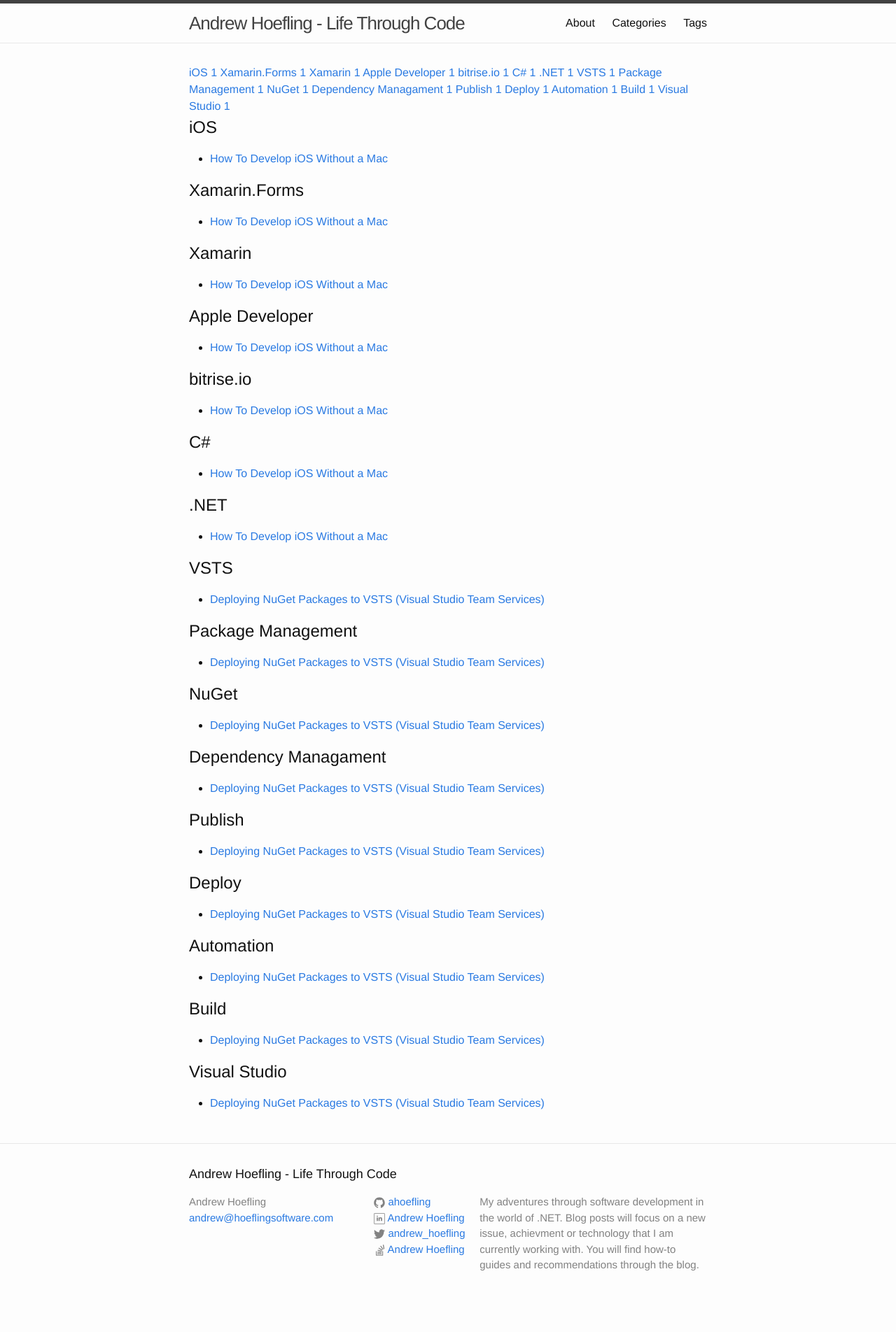
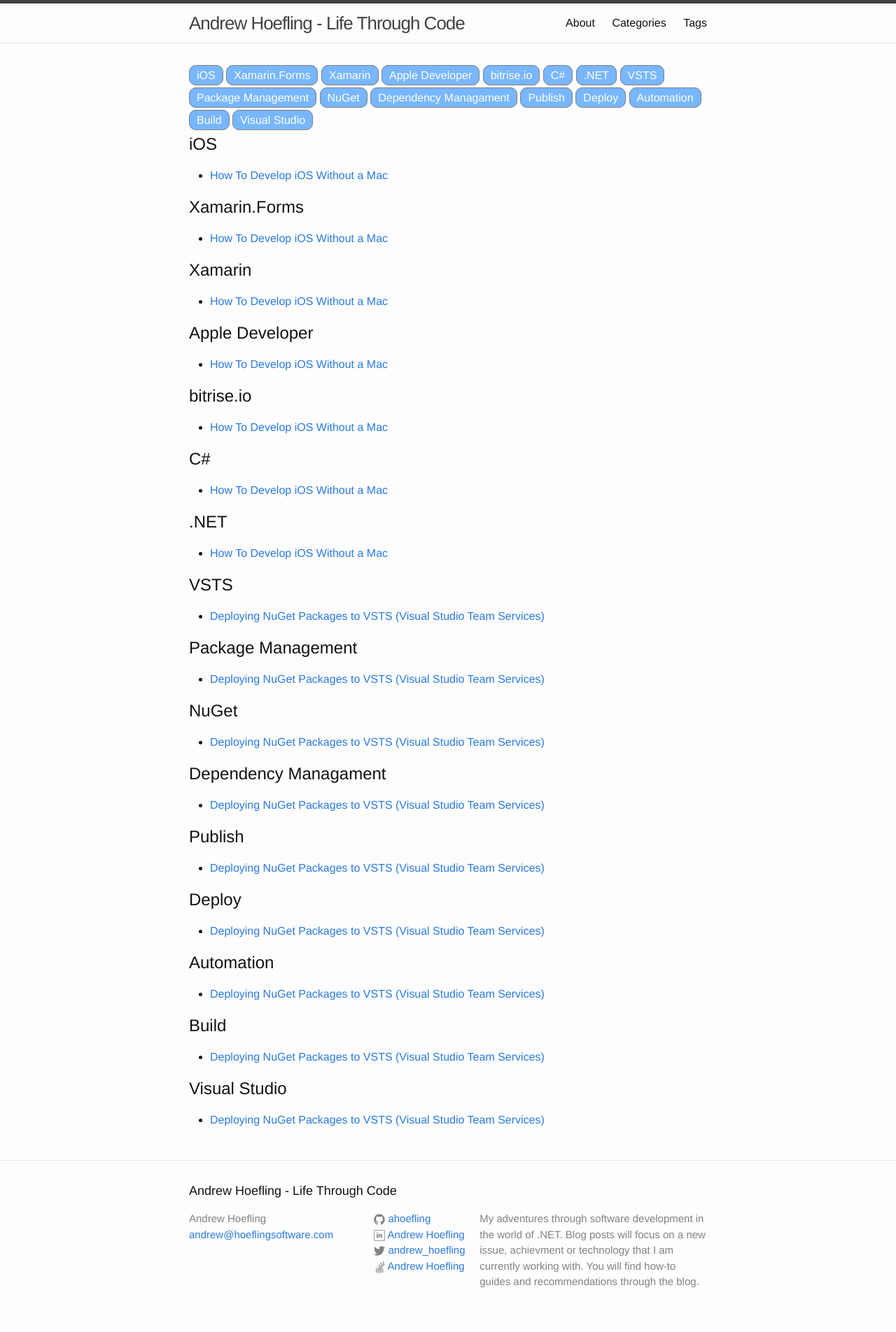
Before and after one commit to SkyeHoefling/ahoefling.github.io, a Jekyll site: the page built from tags.html, in a window 1280 px wide. Shown: the whole page at 70% size. Built offline with Jekyll 4.4.1, drawn with Linux system fonts in a browser that asks for light colours; before the commit the page ends 1880 px from its top, so only the background shows below that.

Commit message:
Updated styles and tag builders to properly link to cats and tags

```diff
--- a/_layouts/post.html
+++ b/_layouts/post.html
@@ -9,14 +9,14 @@ layout: default
     {% if page.categories %}
       <div>
       {% for category in page.categories %}
-        <a class="tag" href="{{ category | slugify }}">{{ category }}</a>
+        <a class="tag" href="{{ site.url }}/categories#{{ category }}-ref">{{ category }}</a>
       {% endfor %}
       </div>
     {% endif %}
     {% if page.tags %}
       <div>
       {% for tag in page.tags %}
-        <a class="tag" href="{{ tag | slugify }}">{{ tag }}</a>
+        <a class="tag" href="{{ site.url }}/tags#{{ tag }}-ref">{{ tag }}</a>
       {% endfor %}
       </div>
     {% endif %}
--- a/_posts/2016-11-30-welcome-to-jekyll.markdown
+++ b/_posts/2016-11-30-welcome-to-jekyll.markdown
@@ -2,7 +2,7 @@
 layout: post
 title:  "Development Blog Launched"
 date:   2016-11-30 12:03:37
-categories: blog
+categories: Blog
 share: true
 comments: true
 ---
--- a/css/tags.css
+++ b/css/tags.css
@@ -7,9 +7,25 @@
   -moz-border-radius: 10px;
   line-height: 2em;
   text-decoration: none;
+  margin: 5px 0 5px 0;
 }
 
 .tag:hover {
   background-color: white;
   color: #78B7FF;
+  text-decoration: none;
 }
+
+.tag:visited {
+  color: white;
+}
+
+.tag:visited:hover {
+  background-color: white;
+  color: #78B7FF;
+  text-decoration:none
+}
+
+.tag:active {
+  color: #78B7FF;
+}
--- a/tags.html
+++ b/tags.html
@@ -2,21 +2,20 @@
 layout: default
 title: Tags
 ---
-
 <div>
   {% assign tags_list = site.tags %}
 
+  {% comment %}
+  https://blog.brandonparsons.me/2015-using-tags-in-a-jekyll-blog-on-github-pages
+  {% endcomment %}
+
   {% if tags_list.first[0] == null %}
     {% for tag in tags_list %}
-      <a href="/tags#{{ tag }}-ref" class='list-group-item'>
-        {{ tag }} <span class='badge'>{{ site.tags[tag].size }}</span>
-      </a>
+      <a class="tag" href="/tags#{{ tag }}-ref"><span>{{ tag }}</span></a>
     {% endfor %}
   {% else %}
     {% for tag in tags_list %}
-      <a href="/tags#{{ tag[0] }}-ref" class='list-group-item'>
-        {{ tag[0] }} <span class='badge'>{{ tag[1].size }}</span>
-      </a>
+      <a class="tag" href="/tags#{{ tag[0] }}-ref"><span>{{ tag[0] }}</span></a>
     {% endfor %}
   {% endif %}
 
```
Also changed, not shown: categories.html (+2 -6 lines).
